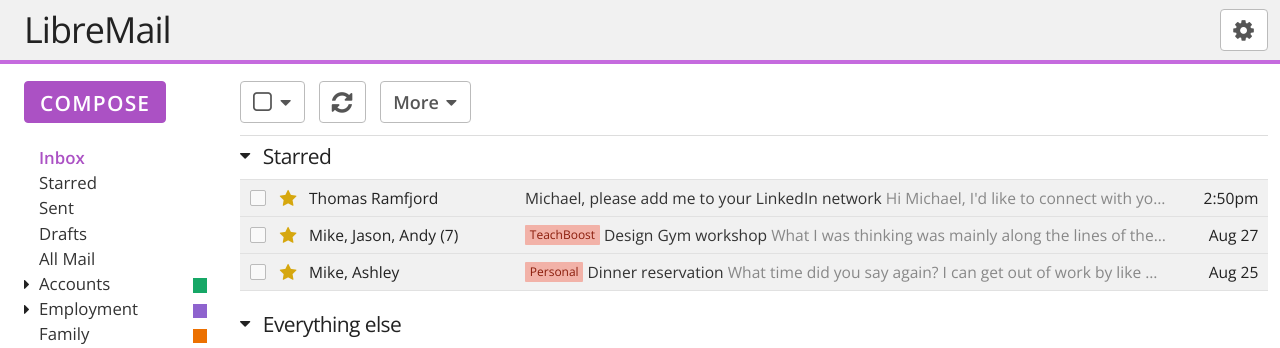
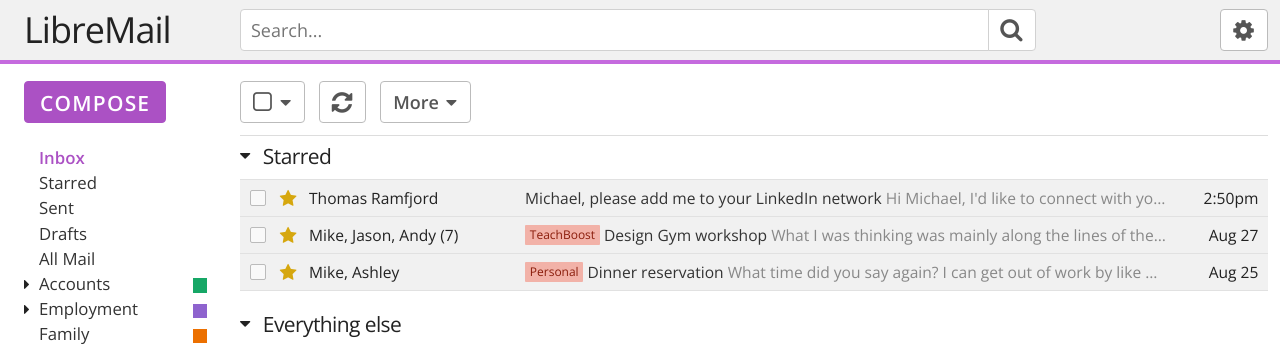
Before and after one commit to mikegioia/libremail, a PHP site: page / in a window 1280 px wide. Shown: the top 348 px of the page. Run offline with PHP 8.4, Linux system fonts and the light colour scheme.

Commit message:
Added search widget

```diff
--- a/css/app/nav.css
+++ b/css/app/nav.css
@@ -11,22 +11,70 @@ header {
     background: #f1f1f1;
 }
 
+header a.icon.button {
+    margin-bottom: 0;
+}
+
 #logo {
+    float: left;
     height: 5rem;
     line-height: 5rem;
     margin-bottom: 0;
     padding-left: 2rem;
+    width: 18rem;
+}
+
+#search {
+    float: left;
+    height: 5rem;
+    line-height: 5rem;
+    width: calc(100% - 40rem);
+}
+
+#search input[type="search"] {
+    height: 3.5rem;
+    margin: 0;
+    width: calc(100% - 4rem);
+}
+
+#search input[type="search"]:focus + .button {
+    border-color: #33c3f0;
+}
+
+#search .icon.button {
+    background-color: #fff;
+    border-color: #d1d1d1;
+    border-radius: 0 4px 4px 0;
+    left: -4px;
+    line-height: 3.2rem;
+    padding: 0;
+    position: relative;
+    top: 0.1rem;
+    width: 4rem;
 }
 
 #topnav {
-    height: 5rem;
+    float: right;
+    height: 3.5rem;
     padding: 0.75rem 1rem 0.75rem 0;
     text-align: right;
+    width: 19rem;
 }
 
 #compose {
     line-height: 3.5rem;
     text-transform: uppercase;
+}
+
+nav {
+    bottom: 0;
+    box-sizing: border-box;
+    left: 0;
+    padding-top: 1.75rem;
+    padding-left: 2rem;
+    position: fixed;
+    top: 5rem;
+    width: 20rem;
 }
 
 nav a {
@@ -56,17 +104,6 @@ nav a.mailbox:hover + .folder-label {
 nav li.active a {
     color: #ab51c4;
     font-weight: bold;
-}
-
-nav {
-    bottom: 0;
-    box-sizing: border-box;
-    left: 0;
-    padding-top: 1.75rem;
-    padding-left: 2rem;
-    position: fixed;
-    top: 5rem;
-    width: 20rem;
 }
 
 nav li {
--- a/index.html
+++ b/index.html
@@ -14,9 +14,12 @@
     <link href="favicon.ico" rel="icon" type="image/png">
 </head>
 <body>
-    <header class="row">
-        <h4 id="logo" class="one-half column">LibreMail</h4>
-        <div id="topnav" class="one-half column">
+    <header class="u-cf">
+        <h4 id="logo">LibreMail</h4>
+        <div id="search">
+            <input type="search" value="" placeholder="Search..." /><a class="icon button" href="#"><i class="fa fa-search"></i></a>
+        </div>
+        <div id="topnav">
             <div class="dropdown u-pull-right">
                 <a class="icon button" href="#">
                     <i class="fa fa-gear"></i>
```
